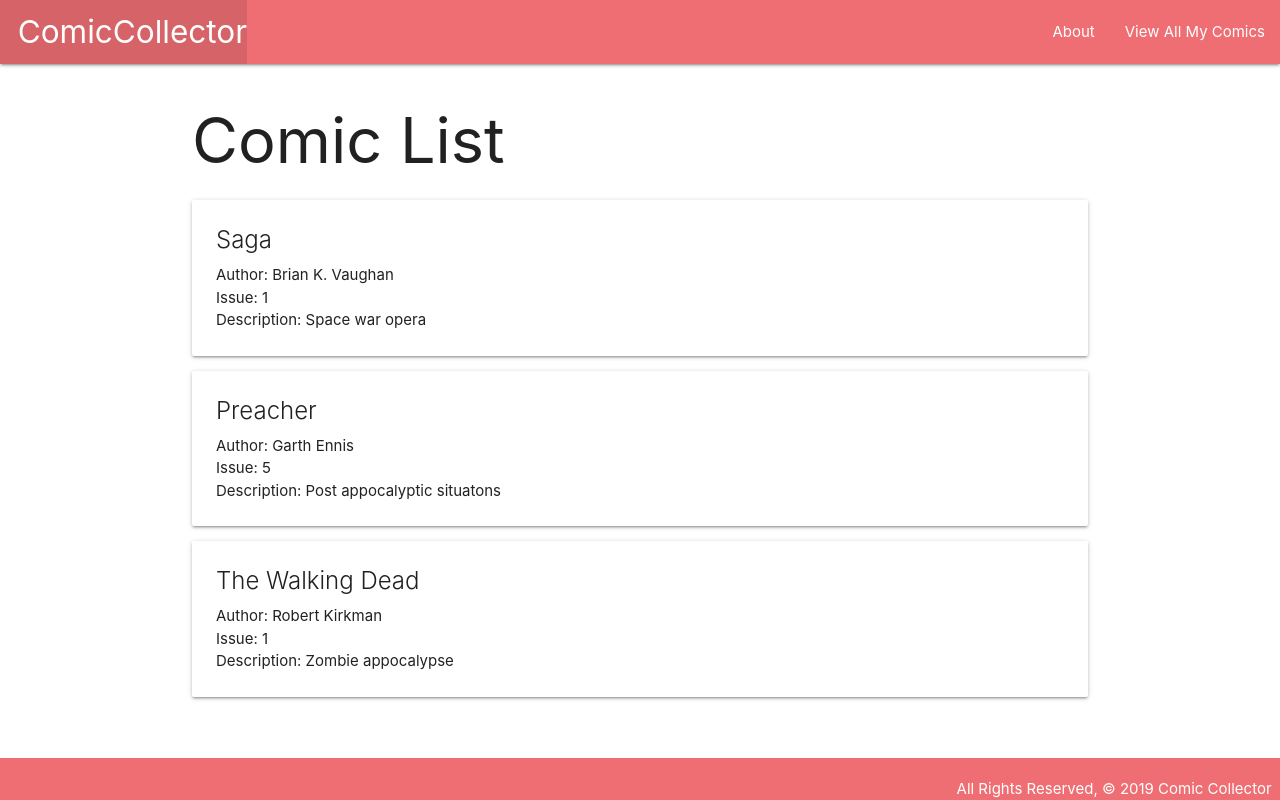
After one commit to MetaHeather/comic-book-collector, a Django app: page /comics/ in a window 1280 px wide. The commit adds this page. Run offline with Django 3.2, Linux system fonts and the light colour scheme.

```diff
--- a/main_app/templates/base.html
+++ b/main_app/templates/base.html
@@ -18,6 +18,7 @@
         </ul>
         <ul class="right">
           <li><a href="/about">About</a></li>
+          <li><a href="/comics">View All My Comics</a></li>
         </ul>
       </div>
     </nav>
--- /dev/null
+++ b/main_app/templates/comics/index.html
@@ -0,0 +1,17 @@
+{% extends 'base.html' %}
+{% block content %}
+
+<h1>Comic List</h1>
+
+{% for comic in comics %}
+  <div class="card">
+    <div class="card-content">
+      <span class="card-title">{{ comic.title }}</span>
+      <p>Author: {{ comic.author }}</p>
+      <p>Issue: {{ comic.issue }}</p>
+      <p>Description: {{ comic.description }}</p>
+    </div>
+  </div>
+{% endfor %}
+
+{% endblock %}
--- /dev/null
+++ b/main_app/templates/home.html
@@ -0,0 +1,6 @@
+{% extends 'base.html' %}
+{% block content %}
+
+<h1>Home</h1>
+
+{% endblock %}
--- a/main_app/urls.py
+++ b/main_app/urls.py
@@ -4,4 +4,6 @@ from . import views
 urlpatterns = [
     path('', views.home, name='home'),
     path('about/', views.about, name='about'),
+    # route to view all comics
+    path('comics/', views.comics_index, name='index'),
 ]
--- a/main_app/views.py
+++ b/main_app/views.py
@@ -1,10 +1,26 @@
 from django.shortcuts import render
-from django.http import HttpResponse
 # Create your views here.
+
+class Comic:  # Note that parens are optional if not inheriting from another class
+  def __init__(self, title, issue, author, description, publishdate):
+    self.title = title
+    self.issue = issue
+    self.author = author
+    self.description = description
+    self.publishdate = publishdate
+
+comics = [
+  Comic('Saga', '1', 'Brian K. Vaughan', 'Space war opera', 'Mar 2012'),
+  Comic('Preacher', '5', 'Garth Ennis', 'Post appocalyptic situatons', 'Aug 1995'),
+  Comic('The Walking Dead', '1', 'Robert Kirkman', 'Zombie appocalypse', 'Oct 2013')
+]
 
 # The home view
 def home(request):
-    return HttpResponse('Hello There')
-
+    return render(request, 'home.html')
+# about view
 def about(request):
     return render(request, 'about.html')
+# comics index
+def comics_index(request):
+  return render(request, 'comics/index.html', { 'comics': comics })
```
